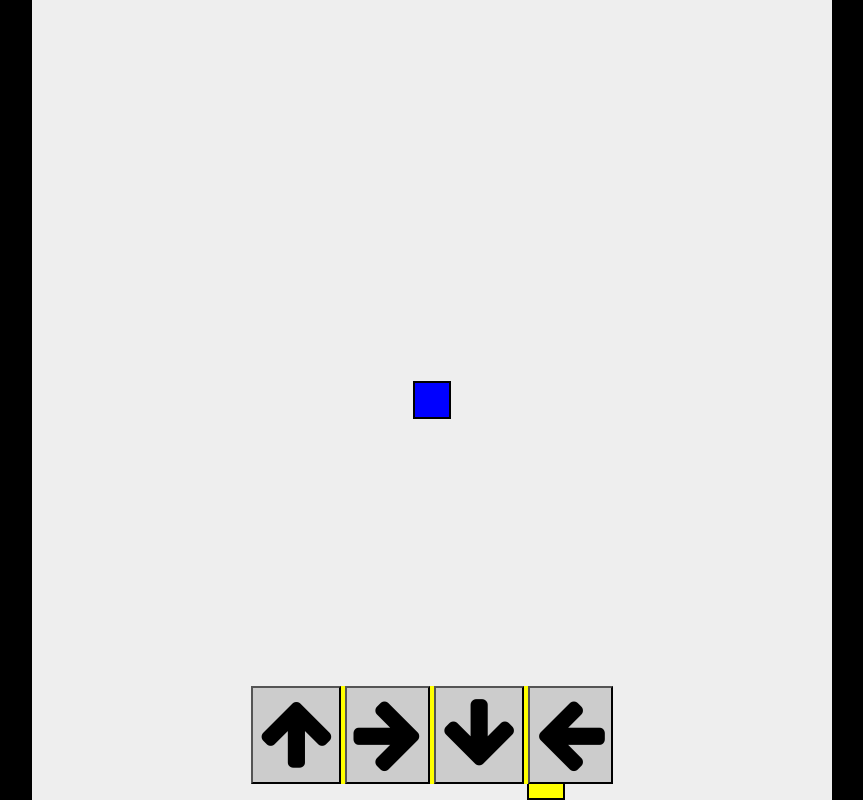
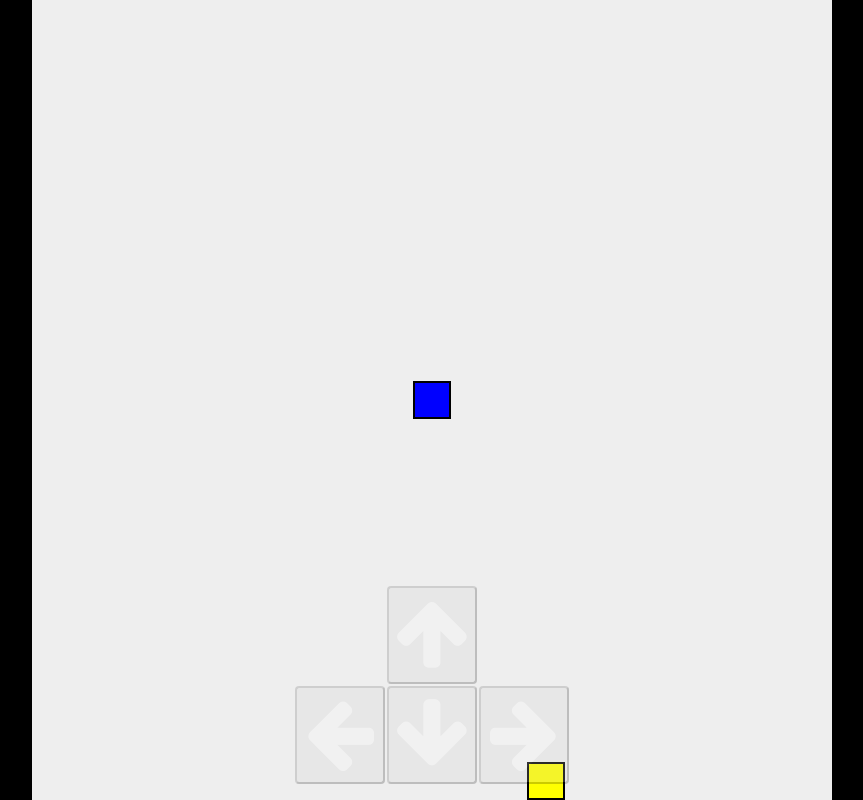
Before and after one commit to EricMbouwe/Snake-Game-JS, a plain HTML site: page index.html in a window 1280 px wide. Shown: the whole page, without its empty margins (208-1071 px from the left). Drawn offline with Linux system fonts and the light colour scheme.

Commit message:
added grid display for virtuals arrows

```diff
--- a/index.html
+++ b/index.html
@@ -12,10 +12,10 @@
 <body>
   <div id="board"></div>
   <div class="virtual-arrows">
-    <button id="upBtn"><i class="fa fa-arrow-up" aria-hidden="true"></i></button>
-    <button id="rightBtn"><i class="fa fa-arrow-right" aria-hidden="true"></i></button>
-    <button id="downBtn"><i class="fa fa-arrow-down" aria-hidden="true"></i></button>
-    <button id="leftBtn"><i class="fa fa-arrow-left" aria-hidden="true"></i></button>
+    <button class="up-btn" id="upBtn"><i class="fa fa-arrow-up" aria-hidden="true"></i></button>
+    <button class="right-btn" id="rightBtn"><i class="fa fa-arrow-right" aria-hidden="true"></i></button>
+    <button class="down-btn" id="downBtn"><i class="fa fa-arrow-down" aria-hidden="true"></i></button>
+    <button class="left-btn" id="leftBtn"><i class="fa fa-arrow-left" aria-hidden="true"></i></button>
   </div>
 
   <script src="scripts/game.js" type="module"></script>
--- a/scripts/snake.js
+++ b/scripts/snake.js
@@ -1,6 +1,6 @@
 import { getInputDirection } from "./inputs.js"
 
-export const SNAKE_SPEED = 1
+export const SNAKE_SPEED = 5
 let newSegments = 0
 
 // set our snake postion in the grid (x -> row, y -> column)
--- a/style.scss
+++ b/style.scss
@@ -29,16 +29,40 @@ body {
 }
 
 .virtual-arrows {
+  display: grid;
+  grid-template-areas:
+    ". btn1 ."
+    "btn3 btn2 btn4";
+  grid-template-columns: repeat(3, 1fr);
+  grid-auto-rows: minmax(20px, auto);
+  gap: 2px;
   position: absolute;
   bottom: 1rem;
-  background-color: yellow;
+  opacity: 0.2;
+
+  .up-btn {
+    grid-area: btn1;
+  }
+
+  .down-btn {
+    grid-area: btn2;
+  }
+  .right-btn {
+    grid-area: btn4;
+  }
+
+  .left-btn {
+    grid-area: btn3;
+  }
 
   button {
     font-size: 10vmin;
     background-color: #ccc;
+    color: #fff;
+    border-radius: 4px;
 
     &:focus {
-      transform: scale(1.1, 1.1);
+      transform: scale(1.05, 1.05);
     }
   }
 }
```
Also changed, not shown: style.css, 1 other file.
